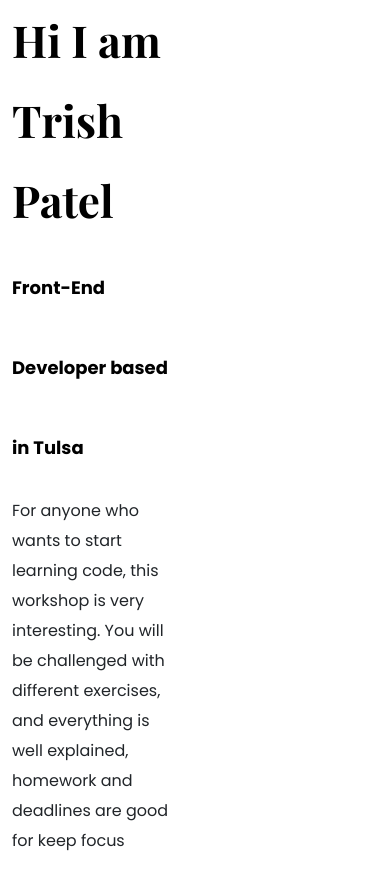
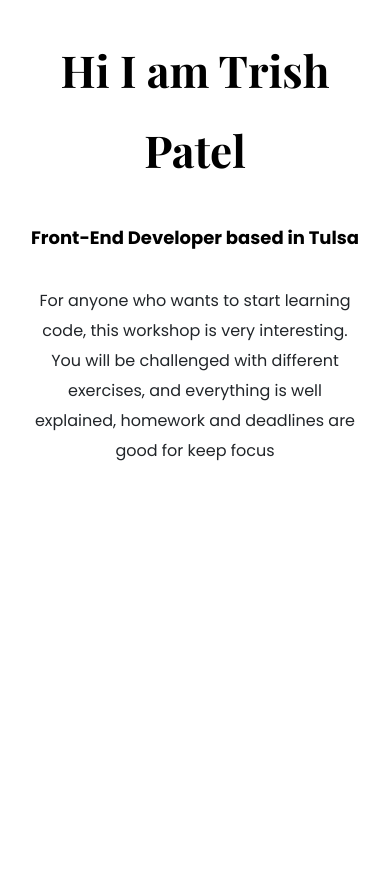
Before and after one commit to Trish-P/portfolio-project, a plain HTML site: page about.html in a window 390 px wide. After the commit the page ends 844 px from the top, so only its background shows below. Drawn offline with nearby package versions, Linux system fonts and the light colour scheme; a web font is replaced by a local one.

Commit message:
added css

```diff
--- a/about.html
+++ b/about.html
@@ -27,7 +27,8 @@
   <body>
     <div class="about-section container">
       <div class="row">
-        <div class="col-6">
+        <div class="col-md-6">
+          <div class="about-section-content">
             <h1>Hi I am Trish Patel</h1>
             <h2>Front-End Developer based in Tulsa</h2>
             <p class="mb-4">
@@ -38,7 +39,8 @@
             </p>
             <a href="" class="btn btn-branding">See my Projects</a>
           </div>
-        <div class="col-6">
+        </div>
+        <div class="col-md-6">
           <img src="" />
         </div>
       </div>
--- a/style.css
+++ b/style.css
@@ -47,6 +47,9 @@ p {
   font-weight: normal;
   font-size: 24px;
 }
+.about-section {
+  padding: 80px 20px;
+}
 .about-section h1 {
   font-size: 64;
   line-height: 80px;
@@ -55,6 +58,10 @@ p {
   font-size: 18px;
   font-family: var(--default-font-family);
   line-height: 80px;
+}
+
+.about-section-content {
+  margin: 30px;
 }
 
 .btn-branding {
@@ -85,6 +92,11 @@ p {
   .hero {
     padding: 80px 20;
   }
+
+  .about-section {
+    text-align: center;
+    padding: 0;
+  }
   .project-description {
     padding: 0;
     text-align: center;
```
Lines whose indentation alone changed are shown as unchanged.
